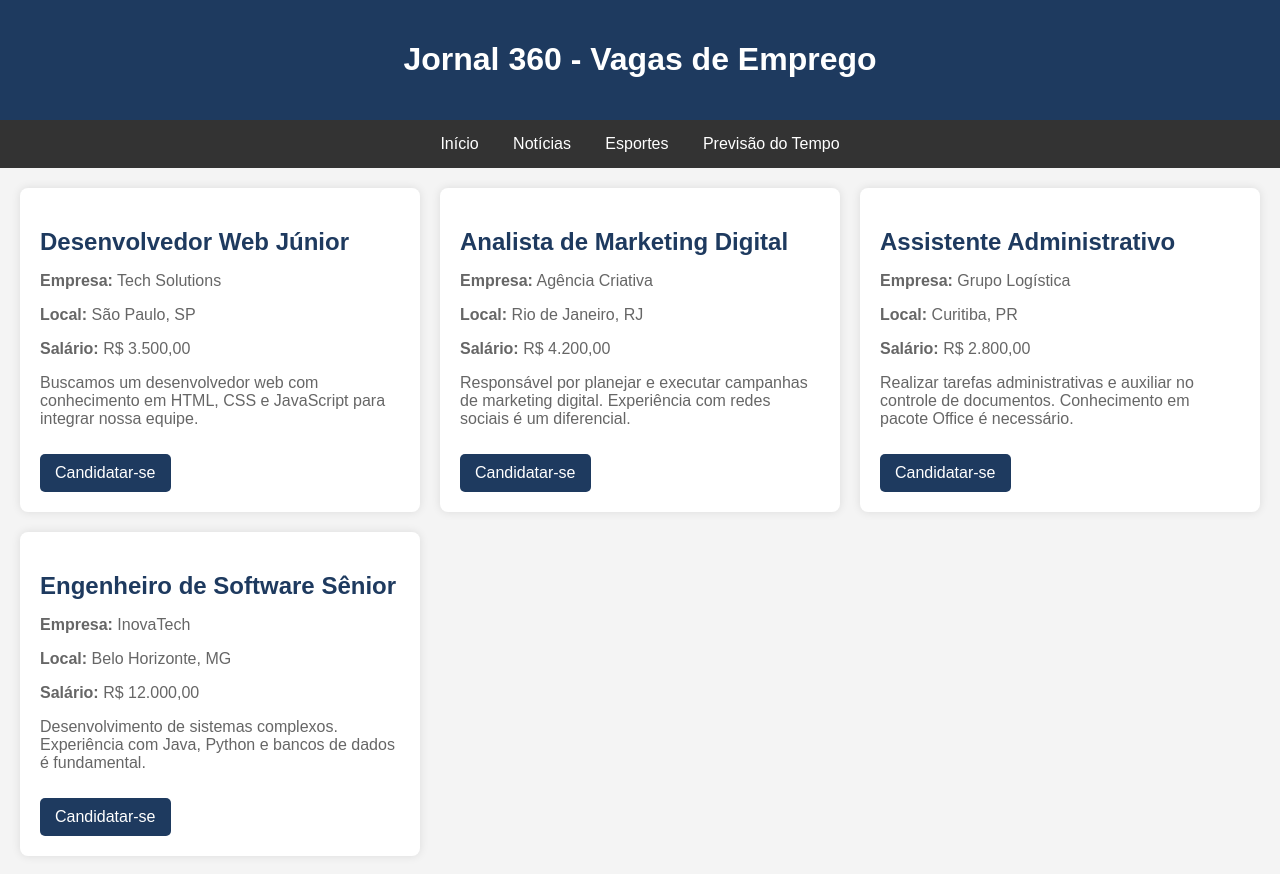
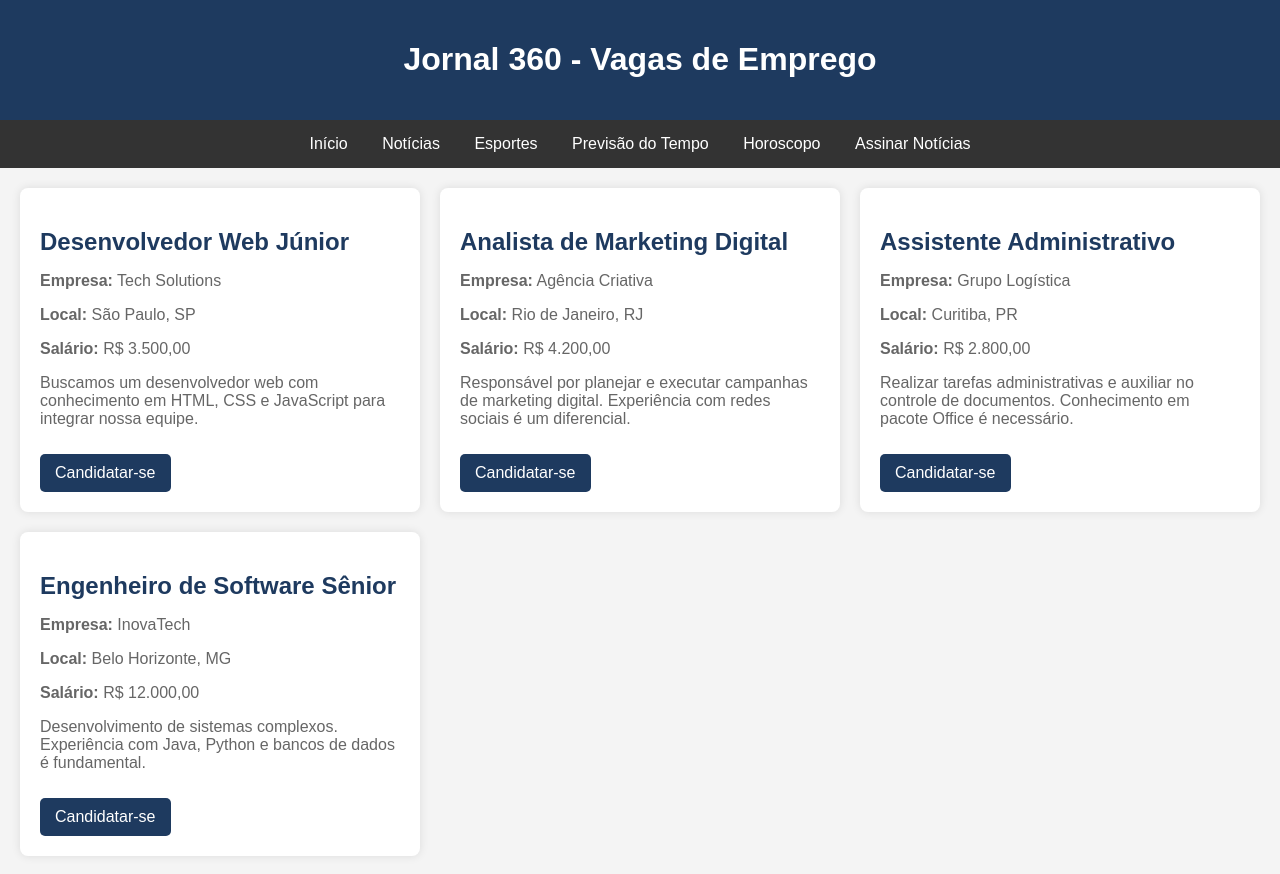
Before and after one commit to mercenarios13/Prova-de-lima, a plain HTML site: page vagas.html in a window 1280 px wide. Drawn offline with Linux system fonts and the light colour scheme.

Commit message:
Update vagas.html

```diff
--- a/vagas.html
+++ b/vagas.html
@@ -78,6 +78,8 @@
         <a href="noticias.html">Notícias</a>
         <a href="esportes.html">Esportes</a>
         <a href="previsao.html">Previsão do Tempo</a>
+        <a href="horoscopo.html">Horoscopo</a>
+        <a href="assinar.html">Assinar Notícias</a>
     </nav>
     <div class="jobs-container">
         <div class="job-item">
```
